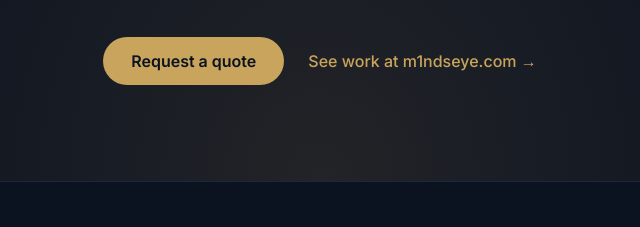
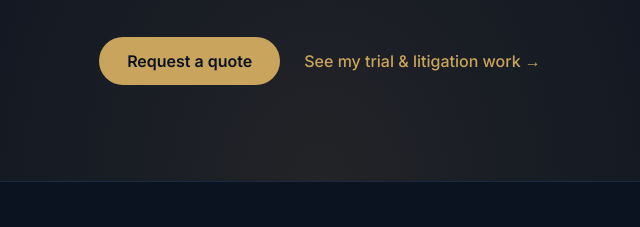
Before and after one commit to M1ndseye/docketsight, a plain HTML site: page index.html in a window 1280 px wide. Shown: the part 5662-5889 px from the top of the page, 320-960 px from the left. Drawn offline with Linux system fonts and the light colour scheme; a script that the page names is missing.

Commit message:
Add files via upload

```diff
--- a/index.html
+++ b/index.html
@@ -213,7 +213,7 @@
 
         <div class="services__cta">
           <a class="search__btn" id="quote-btn" href="mailto:steve.mindseye@gmail.com?subject=Trial%20visuals%20quote%20(via%20DocketSight)">Request a quote</a>
-          <a class="services__link" href="https://m1ndseye.com" target="_blank" rel="noopener">See work at m1ndseye.com →</a>
+          <a class="services__link" href="https://m1ndseye.com/2026-multi-channel-brand-campaign-showcase.html" target="_blank" rel="noopener">See my trial &amp; litigation work →</a>
         </div>
       </div>
     </section>
```
